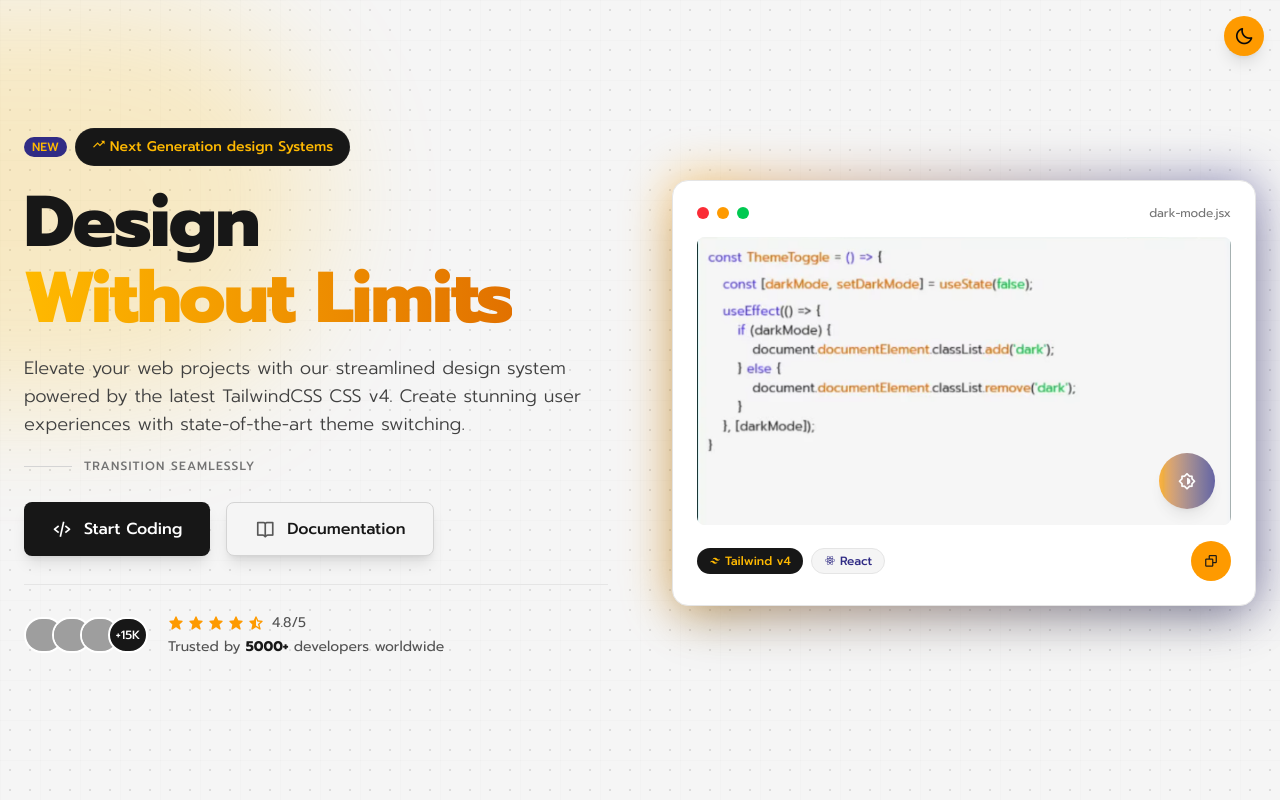
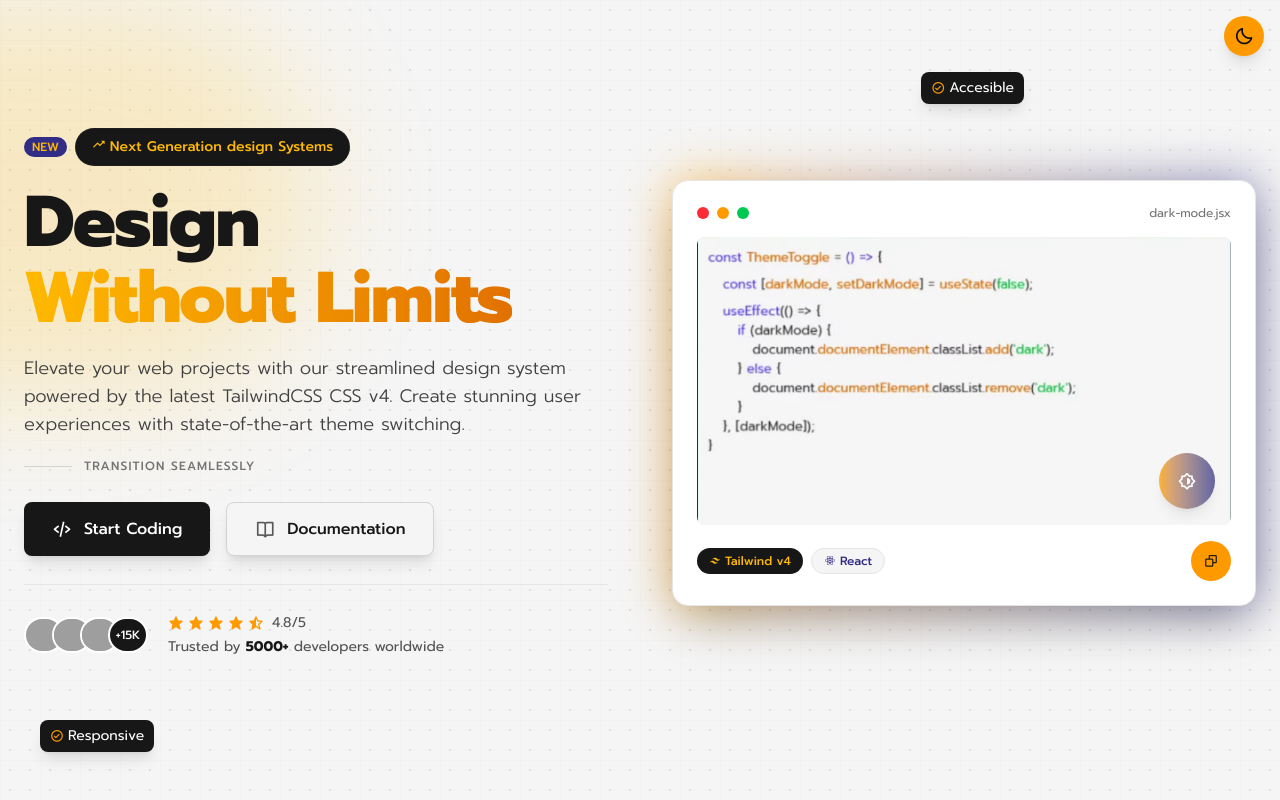
Before and after one commit to VaricelaZoster/Dark-Light-Toggle, a React (Vite) app: page / in a window 1280 px wide. Built offline with nearby package versions, Linux system fonts and the light colour scheme; grey boxes are pictures that could not be loaded.

Commit message:
added bouncing text

```diff
--- a/src/components/Hero.jsx
+++ b/src/components/Hero.jsx
@@ -97,6 +97,14 @@ const Hero = () => {
           </div>
         </div>
       </div>
+      <div className="hidden md:block absolute bottom-8 left-8 lg:bottom-10 lg:left-10 animate-bounce">
+        <div className="bg-neutral-900 text-white  px-2.5 py-1.5 rounded-lg text-xm lg:text-sm flex items-center shadow-lg">
+          <i className="bx bx-check-circle mr-1 text-amber-500"></i>Responsive</div>
+      </div>
+      <div className="hidden md:block absolute top-16 right-[15%] lg:top-20 lg:right-[20%] animate-bounce delay-300">
+        <div className="bg-neutral-900 text-white  px-2.5 py-1.5 rounded-lg text-xm lg:text-sm flex items-center shadow-lg">
+          <i className="bx bx-check-circle mr-1 text-amber-500"></i>Accesible</div>
+      </div>
     </div>
   )
 }
```
